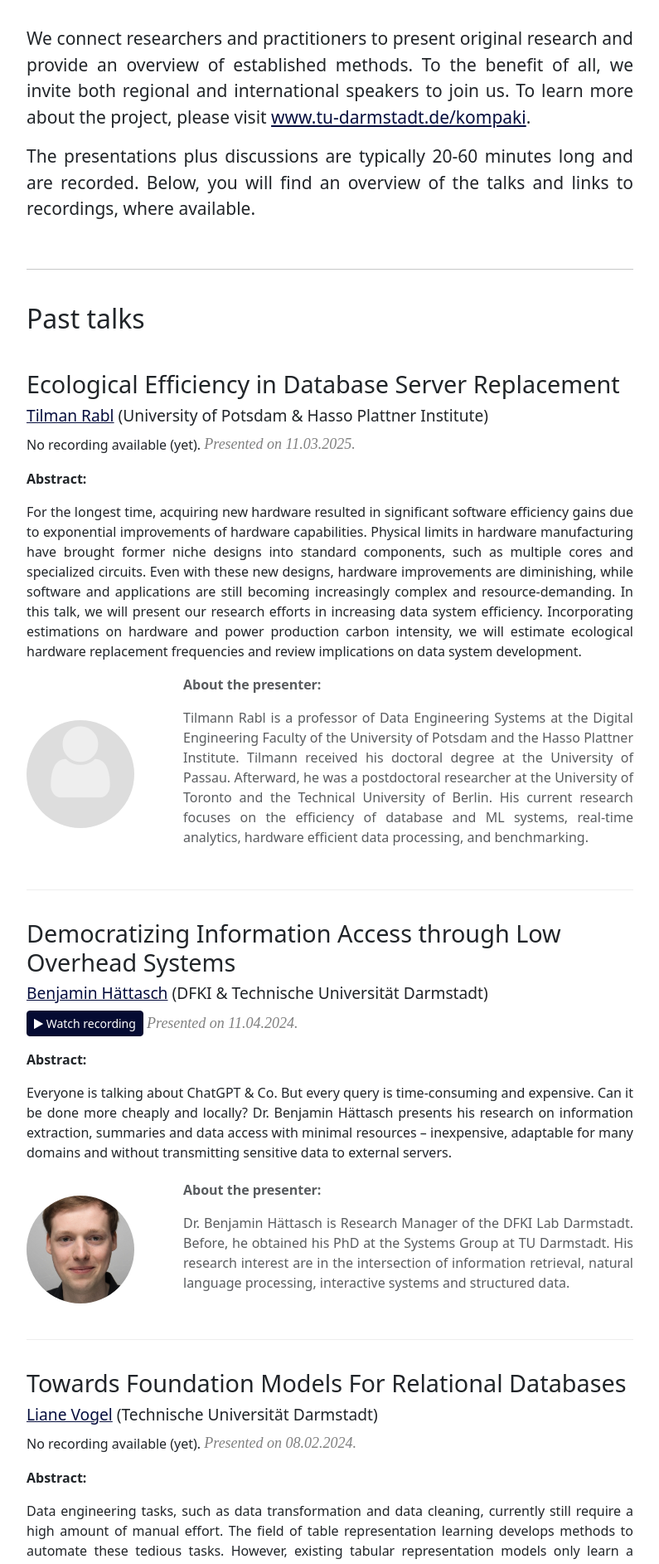
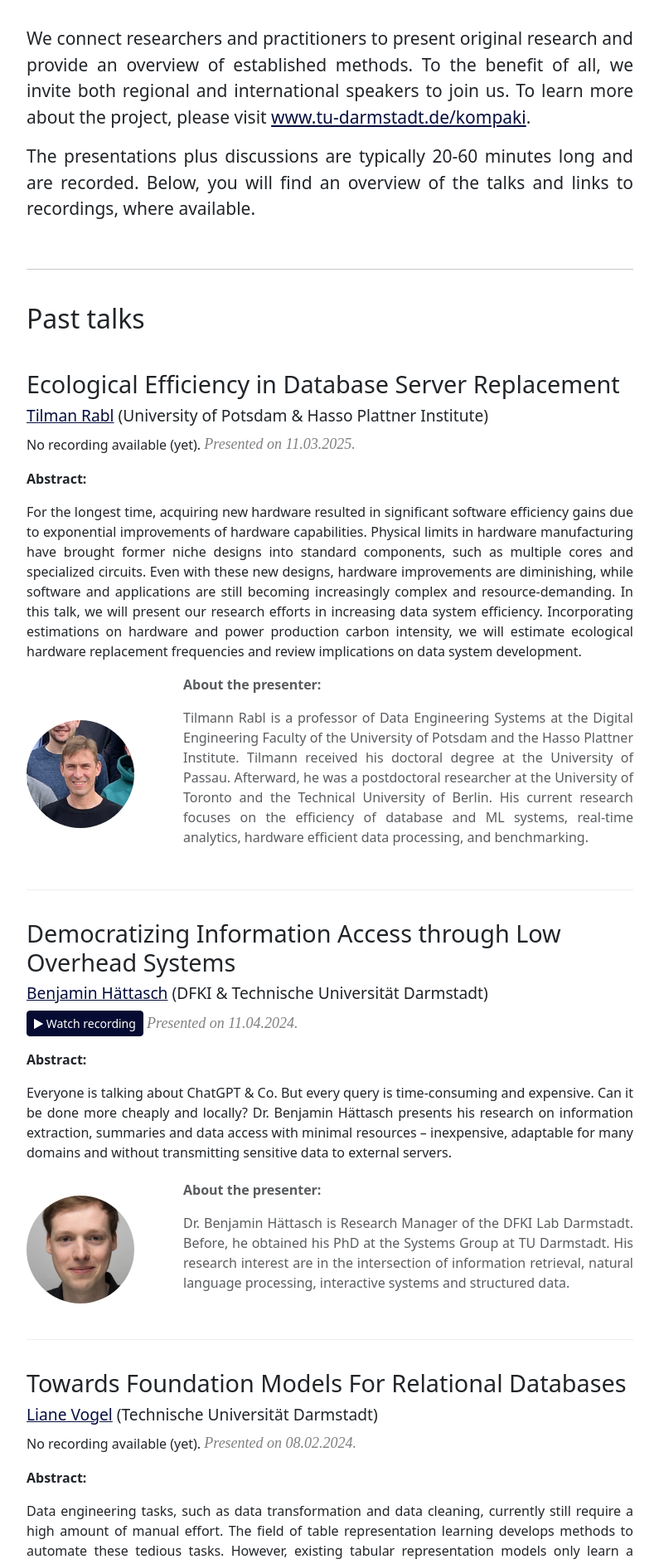
Before and after one commit to KompAKI-ep3n4/kompaki-ep3n4.github.io, a Jekyll site: the page built from index.html, in a window 1280 px wide. Shown: the part 433-2318 px from the top of the page at 83% size, without its empty margins (242-1037 px from the left). Built offline with Jekyll 4.4.1, drawn with Linux system fonts in a browser that asks for light colours.

Commit message:
Actually use Tilmann_Rabl.jpg portrait

```diff
--- a/_data/talks.yml
+++ b/_data/talks.yml
@@ -206,7 +206,7 @@
   url: https://hpi.de/rabl/team/prof-dr-tilmann-rabl.html
   affiliation: "University of Potsdam & Hasso Plattner Institute"
   abstract: "For the longest time, acquiring new hardware resulted in significant software efficiency gains due to exponential improvements of hardware capabilities. Physical limits in hardware manufacturing have brought former niche designs into standard components, such as multiple cores and specialized circuits. Even with these new designs, hardware improvements are diminishing, while software and applications are still becoming increasingly complex and resource-demanding. In this talk, we will present our research efforts in increasing data system efficiency. Incorporating estimations on hardware and power production carbon intensity, we will estimate ecological hardware replacement frequencies and review implications on data system development."
-  photo: ""
+  photo: "Tilmann_Rabl.jpg"
   biography: "Tilmann Rabl is a professor of Data Engineering Systems at the Digital Engineering Faculty of the University of Potsdam and the Hasso Plattner Institute. Tilmann received his doctoral degree at the University of Passau. Afterward, he was a postdoctoral researcher at the University of Toronto and the Technical University of Berlin. His current research focuses on the efficiency of database and ML systems, real-time analytics, hardware efficient data processing, and benchmarking."
   video_url: ""
 
```
